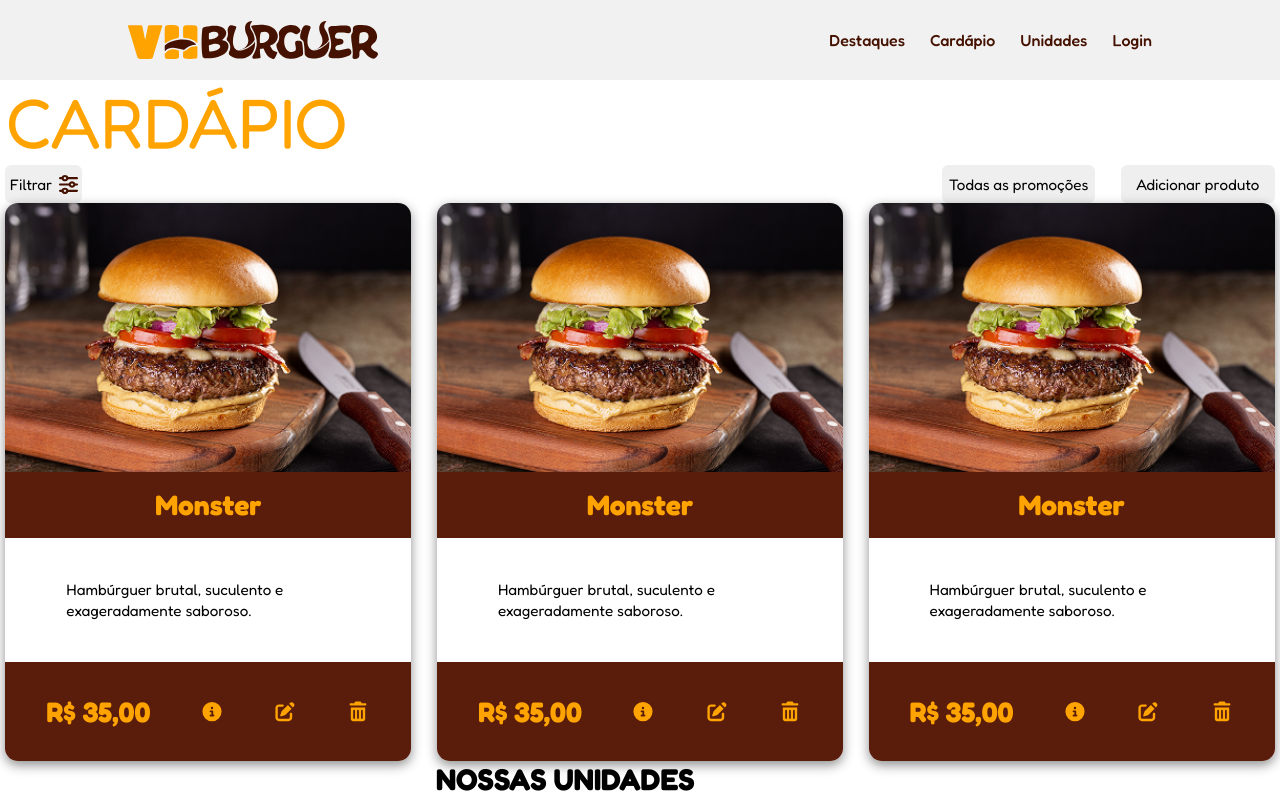
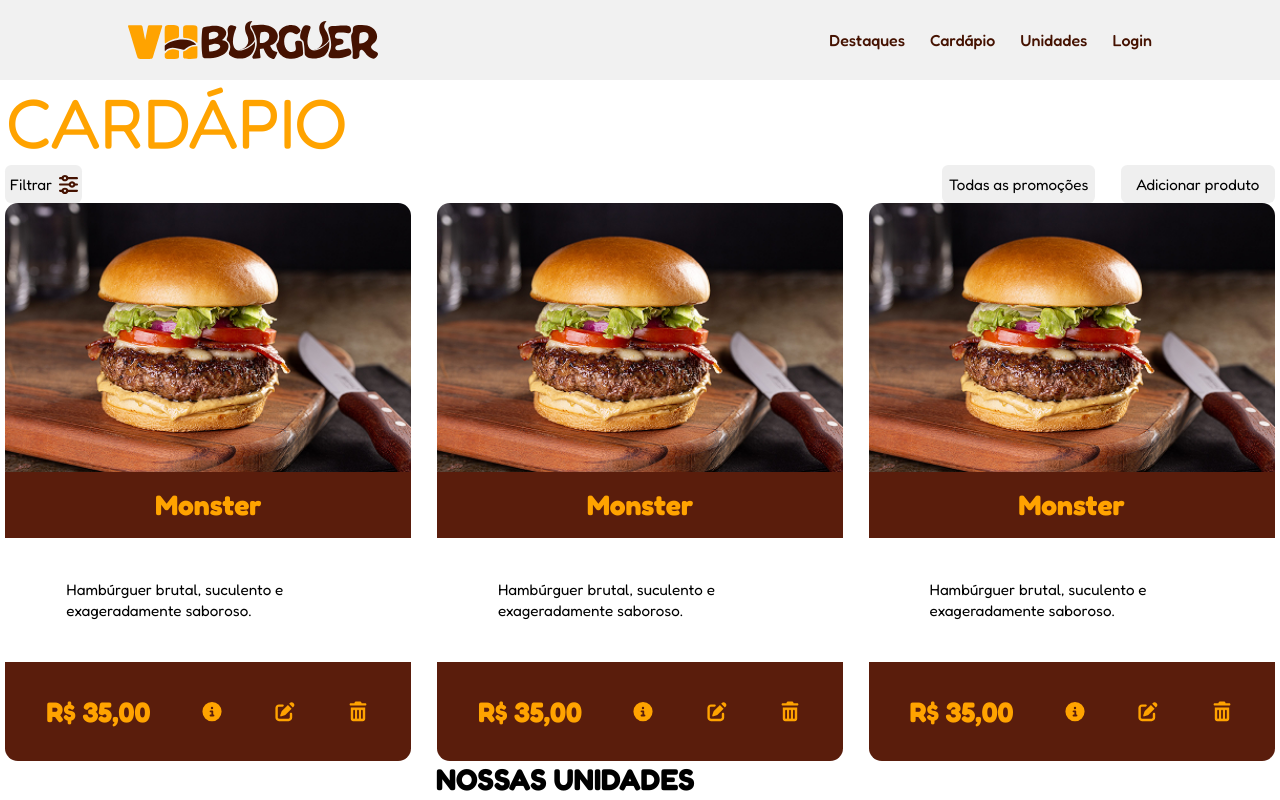
Before and after one commit to nicollasOR/react-nextjs-study, a Next.js app in the folder nextjs/vh-burguer/: page /home in a window 1280 px wide. Shown: the top 800 px of the page. Built offline with nearby package versions, Linux system fonts and the light colour scheme.

Commit message:
♻️   feat: refactor code ♻️

```diff
--- a/nextjs/vh-burguer/src/components/card-produto/cardProduto.module.css
+++ b/nextjs/vh-burguer/src/components/card-produto/cardProduto.module.css
@@ -6,7 +6,7 @@
     border-radius: 1vw;
     overflow: hidden;
     background-color: var(--fundo-branco);
-    box-shadow: 0 4px 12px rgba(0,0,0,0.45);
+    box-shadow: var(--box-shadow)
 }
 
 .ex_card {
```
